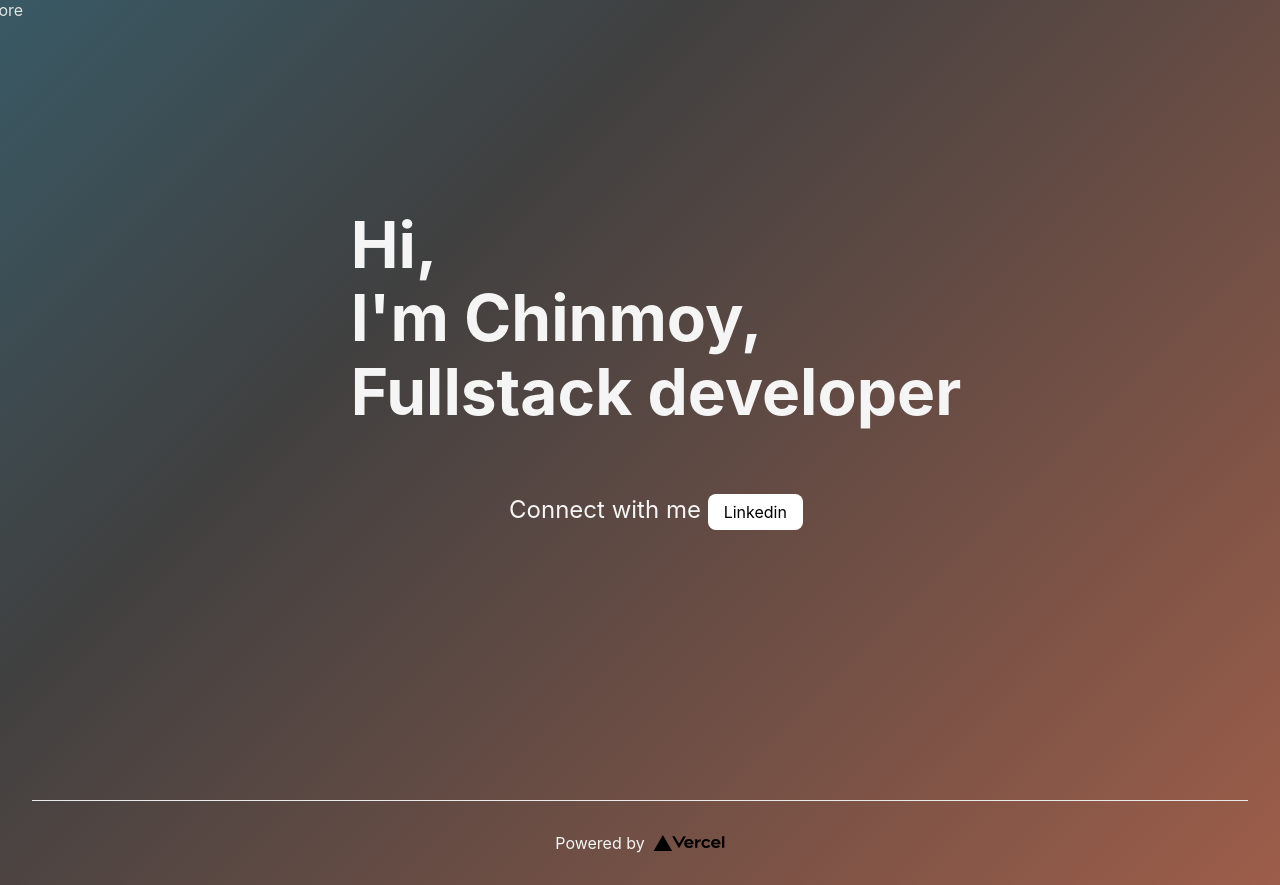
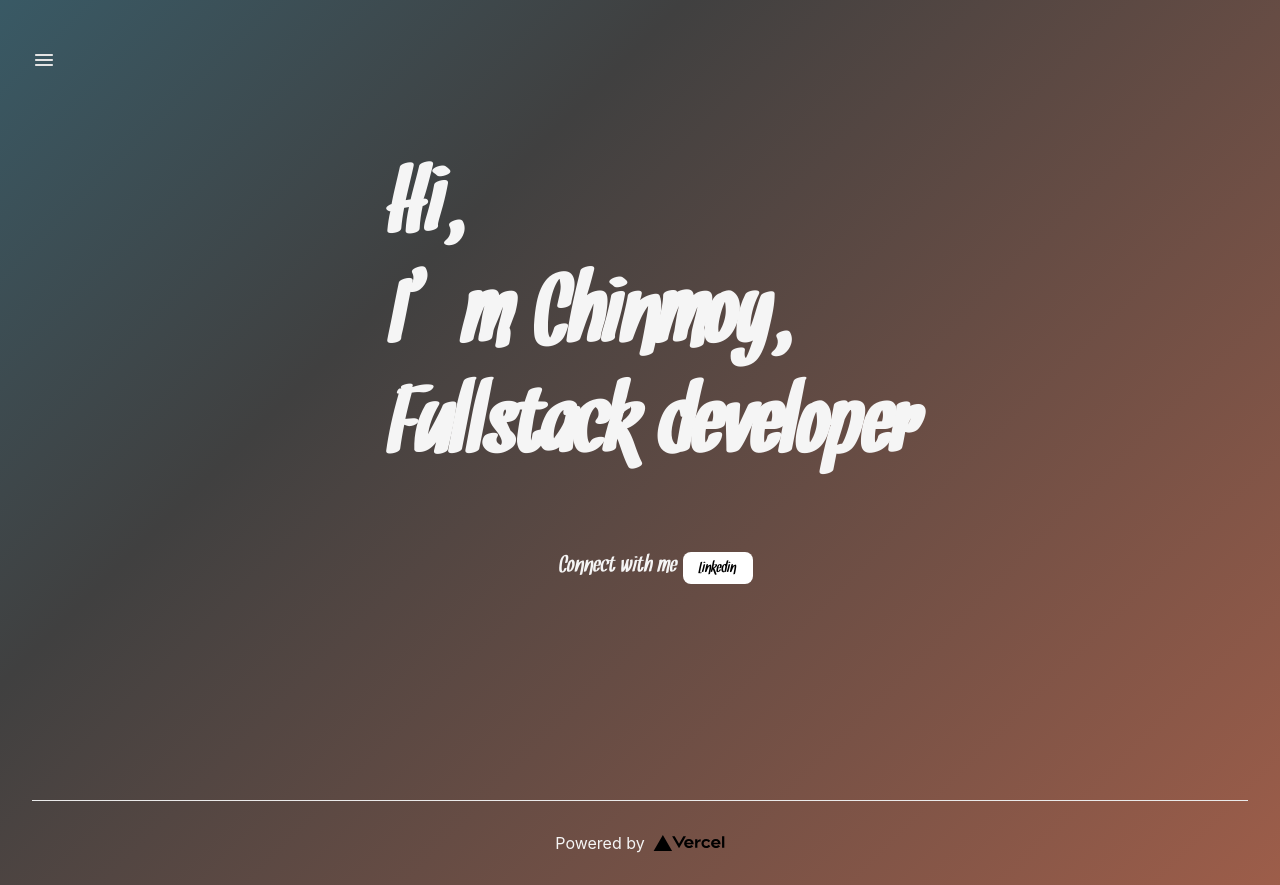
Before and after one commit to chinmoy96/Portfolio, a Next.js app: page / in a window 1280 px wide. Built offline with nearby package versions, Linux system fonts and the light colour scheme.

Commit message:
added fonts

```diff
--- a/components/Sidebar/Sidebar.js
+++ b/components/Sidebar/Sidebar.js
@@ -1,15 +1,54 @@
 import { useState } from "react";
-import { StyledDiv ,StyledUl, Hidden } from "./Sidebar.styled";
+import Button from "../Button/Button";
+import {
+  StyledDiv,
+  StyledUl,
+  Hidden,
+  StyledButton,
+  StyledLi,
+  StyledMenuIcon
+} from "./Sidebar.styled";
+import MenuRoundedIcon from '@mui/icons-material/MenuRounded';
+import MenuOpenIcon from '@mui/icons-material/MenuOpen';
+
+const Items = [
+  {
+    name: "About Me",
+    link: "#",
+  },
+  {
+    name: "Work",
+    link: "#",
+  },
+  {
+    name: "Projects",
+    link: "#",
+  },
+  {
+    name: "Blogs",
+    link: "#",
+  },
+  {
+    name: "Contact Me",
+    link: "#",
+  },
+];
 export default function Sidebar({ link, children }) {
-  const [isExtended , setIsExtended] = useState(false)
+  const [isExtended, setIsExtended] = useState(false);
   return (
-    <StyledDiv extend={isExtended} onClick={()=>{setIsExtended(!isExtended)}} >
-      <Hidden extend={isExtended}>
-       More
-      </Hidden>
+    <StyledDiv
+      extend={isExtended}
+      onClick={() => {
+        setIsExtended(!isExtended);
+      }}
+    >
+      <Hidden extend={isExtended}><MenuRoundedIcon/></Hidden>
       <StyledUl extend={isExtended}>
-        {[1, 2, 3, 4, 5].map((item, id) => (
-          <li key={id}>{item}</li>
+        <StyledMenuIcon extend={isExtended}><div><MenuOpenIcon/></div></StyledMenuIcon>
+        {Items.map((item, id) => (
+          <StyledLi key={id}>
+            <StyledButton>{item.name}</StyledButton>
+          </StyledLi>
         ))}
       </StyledUl>
     </StyledDiv>
--- a/components/Sidebar/Sidebar.styled.js
+++ b/components/Sidebar/Sidebar.styled.js
@@ -1,21 +1,59 @@
 import styled from "styled-components";
 import { device } from "@/constants/devices";
+import Button from "../Button/Button";
 export const StyledUl = styled.ul`
-opacity: ${(props) => (props.extend ? "100" : "0")};
+margin-top: 3rem;
+  opacity: ${(props) => (props.extend ? "1" : "0")};
   transition: all 0.4s;
+`;
+
+export const StyledMenuIcon = styled.div`
+display: ${(props) => (props.extend ? "flex" : "none")};
+align-items: center;
+justify-content: center;
 
 `;
+export const Hidden = styled.div`
+  margin-left: 3rem;
+  margin-top: 3rem;
+  color: #e4e4e4;
+  display: ${(props) => (props.extend ? "none" : "block")};
+  transition: all 0.5s;
 
-export const Hidden = styled.div`
-  color: #e4e4e4;
-  opacity: ${(props) => (props.extend ? "0" : "100")};
-  transition: all 0.5s;
 `;
 export const StyledDiv = styled.div`
   cursor: pointer;
   margin-left: -3rem;
   width: ${(props) => (props.extend ? "15rem" : "5rem")};
   background-color: ${(props) => (props.extend ? "#303030" : "transparent")};
-
+  opacity: ${(props) => (props.extend ? "0.7" : "1")};
   transition: all 0.5s;
 `;
+
+export const StyledLi = styled.li`
+  list-style-type: none;
+  margin-bottom: 4rem;
+  margin-top: 4rem;
+`;
+export const StyledButton = styled.button`
+  && {
+    border-radius: 0.5rem;
+    border: none;
+    text-decoration: none;
+    align-items: center;
+    justify-content: center;
+    padding: 0.5rem 0;
+    font-size: 1rem;
+    background-size: 300%;
+    transition: all 0.6s;
+    color: black;
+    margin-right: 1rem;
+    background-image: linear-gradient(90deg, white 50%, black 50%);
+    width: 10rem;
+    &:hover {
+      color: #fff;
+      background-position: 100%;
+      transform: translateX(0.5rem);
+    }
+  }
+`;
--- a/package.json
+++ b/package.json
@@ -8,6 +8,10 @@
     "lint": "next lint"
   },
   "dependencies": {
+    "@emotion/react": "^11.7.0",
+    "@emotion/styled": "^11.6.0",
+    "@mui/icons-material": "^5.2.0",
+    "@mui/material": "^5.2.1",
     "next": "12.0.4",
     "react": "17.0.2",
     "react-dom": "17.0.2",
--- a/pages/index.js
+++ b/pages/index.js
@@ -50,6 +50,7 @@ const Container = styled.div`
   justify-content: space-between;
 `;
 const Main = styled.div`
+font-family: Cartoon;
   min-height: 100vh;
   padding: 4rem 0;
   flex: 1;
@@ -66,7 +67,8 @@ const Title = styled.h1`
   margin: 0;
   line-height: 1.15;
   text-align: left;
+  font-size: 3rem;
   @media ${device.laptop} {
-    font-size: 4rem;
+    font-size: 6rem;
   }
 `;
--- a/styles/globals.css
+++ b/styles/globals.css
@@ -1,3 +1,8 @@
+
+@font-face {
+	font-family: Cartoon;
+	src: url(./Snickles.ttf);
+  }
 html,
 body {
   padding: 0;
```
Also changed, not shown: styles/Snickles.ttf (added), 1 other file (tests, documents, lock files or other folders).
